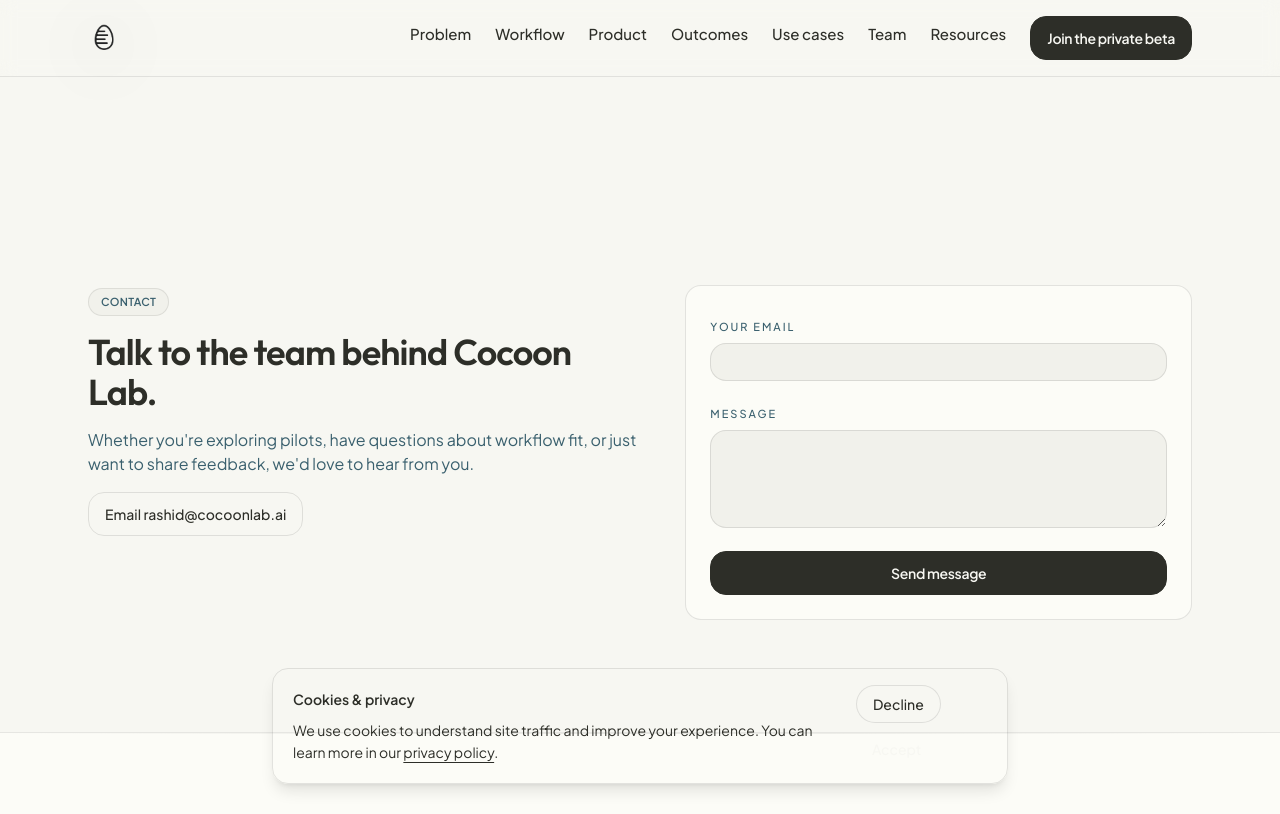
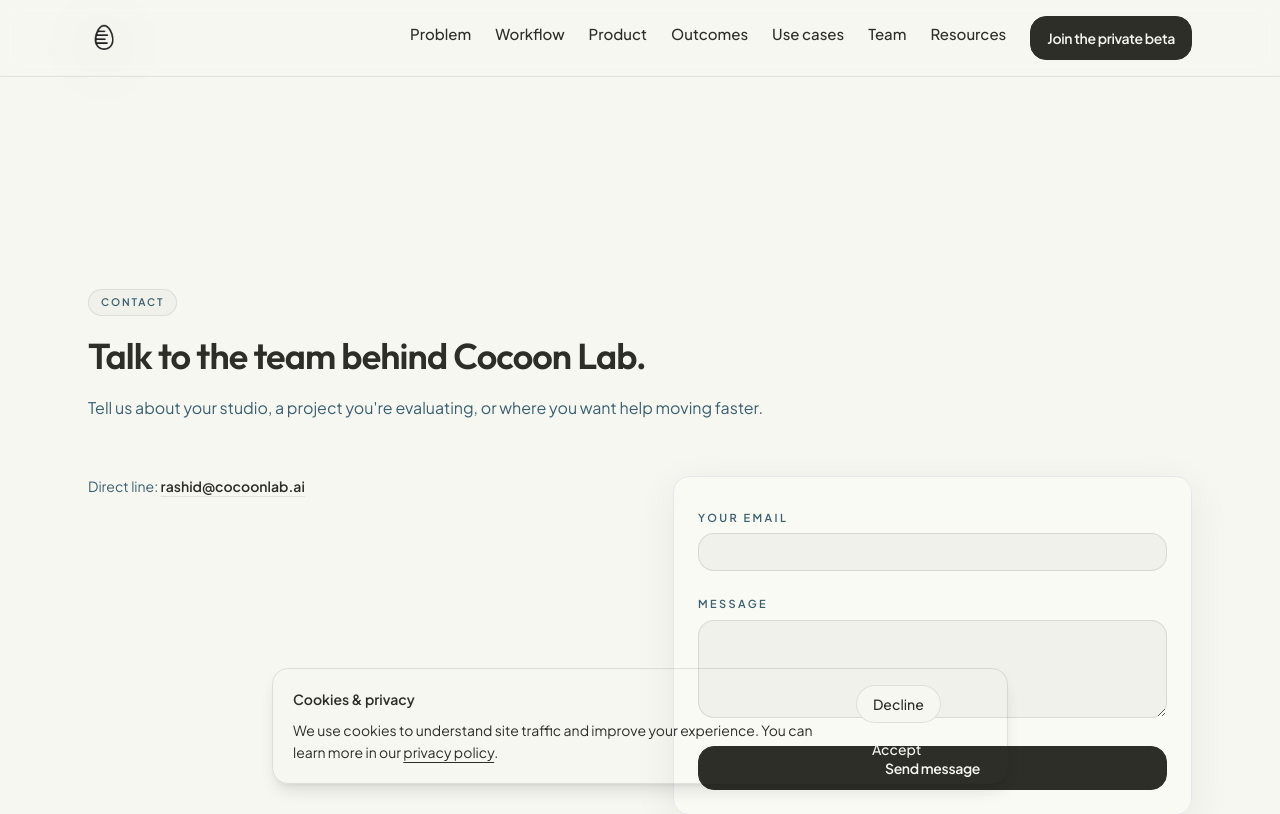
Before and after one commit to cocoonlab/cocoonlab-site, a Next.js app: page /contact in a window 1280 px wide. Shown: the top 814 px of the page. Built offline with nearby package versions, Linux system fonts and the light colour scheme; no server answers.

Commit message:
Refine secondary page layouts

```diff
--- a/app/changelog/page.tsx
+++ b/app/changelog/page.tsx
@@ -1,5 +1,6 @@
 import { getChangelog } from "@/lib/changelog";
 import { LayoutShell } from "@/components/layout/LayoutShell";
+import { Section } from "@/components/Section";
 import { Metadata } from "next";
 
 export const metadata: Metadata = {
@@ -13,43 +14,27 @@
 
   return (
     <LayoutShell>
-      <section className="section-pad">
-        <div className="container-x space-y-8">
-          <header className="max-w-2xl space-y-3">
-            <p className="badge-pill text-[11px] uppercase tracking-wide text-text-muted">
-              Changelog
-            </p>
-            <h1 className="text-3xl font-semibold tracking-tight text-ink md:text-4xl">
-              Building Cocoon in the open.
-            </h1>
-            <p className="text-measure text-sm text-text-muted md:text-base">
-              A running log of product improvements, pilot learnings, and
-              behind-the-scenes work.
-            </p>
-          </header>
-          <div className="space-y-6">
-            {entries.map((entry) => (
-              <article
-                key={entry.id}
-                className="card-surface flex flex-col gap-3 p-5 md:flex-row md:items-start md:justify-between"
-              >
-                <div className="space-y-2">
-                  <h2 className="text-base font-semibold text-ink">
-                    {entry.title}
-                  </h2>
-                  <p className="text-sm text-text-muted">{entry.summary}</p>
-                </div>
-                <div className="flex flex-col items-end gap-2 text-right text-xs text-text-muted">
-                  <span>{new Date(entry.date).toLocaleDateString()}</span>
-                  <span className="rounded-full border border-border-subtle px-2 py-0.5 text-[11px] uppercase tracking-wide">
-                    {entry.kind}
-                  </span>
-                </div>
-              </article>
-            ))}
-          </div>
+      <Section
+        eyebrow="Changelog"
+        title="Building Cocoon in the open."
+        kicker="A running log of product improvements, pilot learnings, and behind-the-scenes work."
+      >
+        <div className="divide-y divide-divider/70">
+          {entries.map((entry) => (
+            <article key={entry.id} className="space-y-3 py-6 md:py-8">
+              <p className="text-[11px] uppercase tracking-[0.2em] text-text-muted">
+                {new Date(entry.date).toLocaleDateString()}
+              </p>
+              <h3 className="text-lg font-semibold text-ink md:text-xl">
+                {entry.title}
+              </h3>
+              <p className="text-sm text-text-muted md:text-base">
+                {entry.summary}
+              </p>
+            </article>
+          ))}
         </div>
-      </section>
+      </Section>
     </LayoutShell>
   );
 }
--- a/app/contact/page.tsx
+++ b/app/contact/page.tsx
@@ -3,6 +3,7 @@
 import { useState } from "react";
 import { AnimatePresence, motion } from "framer-motion";
 import { LayoutShell } from "@/components/layout/LayoutShell";
+import { Section } from "@/components/Section";
 import { siteConfig } from "@/lib/config";
 
 export default function ContactPage() {
@@ -52,33 +53,35 @@
 
   return (
     <LayoutShell>
-      <section className="section-pad">
-        <div className="container-x grid gap-10 md:grid-cols-[minmax(0,1.1fr)_minmax(0,1fr)]">
+      <Section
+        eyebrow="Contact"
+        title="Talk to the team behind Cocoon Lab."
+        kicker="Tell us about your studio, a project you&apos;re evaluating, or where you want help moving faster."
+      >
+        <div className="grid gap-10 md:grid-cols-[minmax(0,1.05fr)_minmax(0,1fr)]">
           <div className="space-y-4">
-            <p className="badge-pill text-[11px] uppercase tracking-wide text-text-muted">
-              Contact
+            <p className="text-sm text-text-muted">
+              Direct line:{" "}
+              <a
+                href={`mailto:${siteConfig.contactEmail}`}
+                className="font-semibold text-ink underline decoration-divider underline-offset-4 transition-colors hover:text-clay"
+              >
+                {siteConfig.contactEmail}
+              </a>
             </p>
-            <h1 className="text-3xl font-semibold tracking-tight text-ink md:text-4xl">
-              Talk to the team behind Cocoon Lab.
-            </h1>
-            <p className="text-measure text-sm text-text-muted md:text-base">
-              Whether you&apos;re exploring pilots, have questions about workflow fit,
-              or just want to share feedback, we&apos;d love to hear from you.
-            </p>
-            <a
-              href={`mailto:${siteConfig.contactEmail}`}
-              className="btn-secondary inline-flex w-fit text-sm"
-            >
-              Email {siteConfig.contactEmail}
-            </a>
           </div>
           <form
             onSubmit={handleSubmit}
-            className="card-surface space-y-4 p-5 md:p-6"
+            className="rounded-2xl border border-divider/80 bg-surface-raised/70 p-5 shadow-[0_12px_40px_rgba(45,46,40,0.08)] md:p-6"
             aria-busy={isLoading ? "true" : "false"}
           >
-            <div className="field space-y-1">
-              <label htmlFor="contact-email">Your email</label>
+            <div className="field space-y-2">
+              <label
+                htmlFor="contact-email"
+                className="text-[11px] font-semibold uppercase tracking-[0.22em] text-text-muted"
+              >
+                Your email
+              </label>
               <input
                 id="contact-email"
                 type="email"
@@ -86,23 +89,28 @@
                 value={email}
                 onChange={(e) => setEmail(e.target.value)}
                 required
-                className="w-full rounded-xl border border-border bg-surface-sunken px-3 py-2 text-sm text-text placeholder:text-text-muted/60 outline-none transition-[border-color,box-shadow,background-color] duration-150 hover:border-divider focus:border-clay/70 focus:shadow-inner-glow"
+                className="w-full rounded-xl border border-divider/80 bg-surface px-3 py-2 text-sm text-text placeholder:text-text-muted/60 outline-none transition-[border-color,box-shadow] duration-150 hover:border-divider focus:border-muted focus:ring-2 focus:ring-muted/40"
               />
             </div>
-            <div className="field space-y-1">
-              <label htmlFor="contact-message">Message</label>
+            <div className="field mt-4 space-y-2">
+              <label
+                htmlFor="contact-message"
+                className="text-[11px] font-semibold uppercase tracking-[0.22em] text-text-muted"
+              >
+                Message
+              </label>
               <textarea
                 id="contact-message"
                 rows={4}
                 value={message}
                 onChange={(e) => setMessage(e.target.value)}
                 required
-                className="w-full rounded-xl border border-border bg-surface-sunken px-3 py-2 text-sm text-text placeholder:text-text-muted/60 outline-none transition-[border-color,box-shadow,background-color] duration-150 hover:border-divider focus:border-clay/70 focus:shadow-inner-glow"
+                className="w-full rounded-xl border border-divider/80 bg-surface px-3 py-2 text-sm text-text placeholder:text-text-muted/60 outline-none transition-[border-color,box-shadow] duration-150 hover:border-divider focus:border-muted focus:ring-2 focus:ring-muted/40"
               />
             </div>
             <button
               type="submit"
-              className="btn-primary w-full justify-center text-sm disabled:cursor-not-allowed disabled:opacity-70"
+              className="btn-primary mt-5 w-full justify-center text-sm disabled:cursor-not-allowed disabled:opacity-70"
               disabled={isLoading}
             >
               {isLoading ? "Sending..." : "Send message"}
@@ -111,7 +119,7 @@
               {feedback && (
                 <motion.p
                   key={status + feedback}
-                  className={`text-xs ${
+                  className={`mt-3 text-xs ${
                     status === "error" ? "text-rose-400" : "text-clay"
                   }`}
                   initial={{ opacity: 0, y: 6 }}
@@ -126,7 +134,7 @@
             </AnimatePresence>
           </form>
         </div>
-      </section>
+      </Section>
     </LayoutShell>
   );
 }
--- a/components/Section.tsx
+++ b/components/Section.tsx
@@ -2,6 +2,7 @@
 
 import type { ReactNode } from "react";
 import { motion, useReducedMotion } from "framer-motion";
+import { Container } from "@/components/ui/Container";
 
 type SectionVariant = "subtle" | "default" | "strong";
 
@@ -48,7 +49,7 @@
       id={id}
       className={["section-pad", className].filter(Boolean).join(" ")}
     >
-      <div className="container-x">
+      <Container>
         {hasHeader && (
           <header className="mb-10 max-w-3xl space-y-4 md:mb-12 md:space-y-5 lg:mb-14">
             {eyebrow && <p className="badge-pill">{eyebrow}</p>}
@@ -75,7 +76,7 @@
         >
           {children}
         </motion.div>
-      </div>
+      </Container>
     </section>
   );
 }
```
Also changed, not shown: components/resources/ResourcesGrid.tsx (+16 -15 lines).
